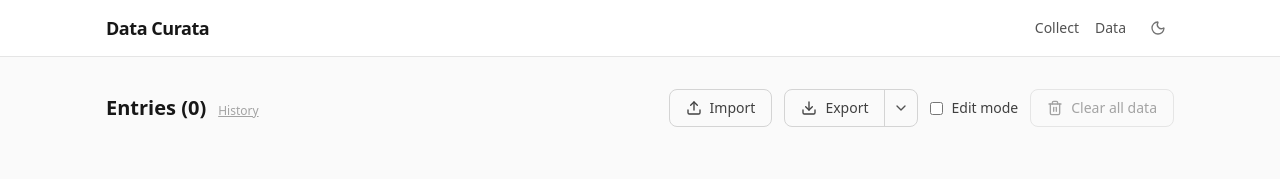
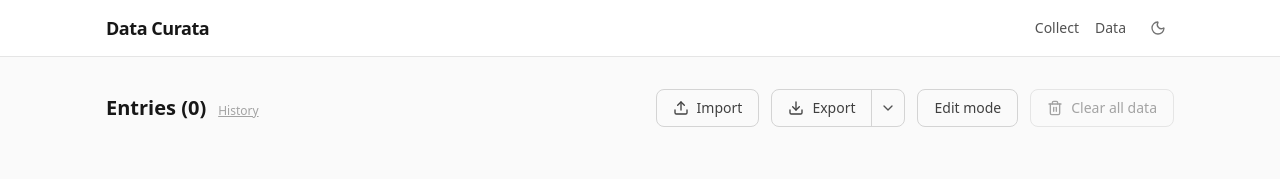
Before and after one commit to MentorFilou/data-curata, a Vue app: page /data in a window 1280 px wide. Shown: the top 179 px of the page. Built offline with nearby package versions, Linux system fonts and the light colour scheme.

Commit message:
feat: visually improve Edit mode toggle on DataPage

```diff
--- /dev/null
+++ b/src/components/common/PrimaryToggle.vue
@@ -0,0 +1,25 @@
+<script setup lang="ts">
+defineProps<{
+  modelValue: boolean
+  label: string
+}>()
+
+defineEmits<{
+  'update:modelValue': [value: boolean]
+}>()
+</script>
+
+<template>
+  <button
+    :aria-pressed="modelValue"
+    :class="[
+      'flex items-center gap-2 px-4 py-2 text-sm font-medium rounded-lg border transition-colors focus-visible:outline-none focus-visible:ring-2 focus-visible:ring-accent-500',
+      modelValue
+        ? 'bg-accent-600 border-accent-600 text-white hover:bg-accent-700 hover:border-accent-700 dark:bg-accent-500 dark:border-accent-500 dark:hover:bg-accent-600 dark:hover:border-accent-600'
+        : 'border-neutral-300 text-neutral-700 hover:bg-neutral-50 dark:border-neutral-600 dark:text-neutral-300 dark:hover:bg-neutral-800',
+    ]"
+    @click="$emit('update:modelValue', !modelValue)"
+  >
+    {{ label }}
+  </button>
+</template>
--- a/src/pages/DataPage.vue
+++ b/src/pages/DataPage.vue
@@ -10,6 +10,7 @@ import DataEditDrawer from '@/components/data/DataEditDrawer.vue'
 import ClearAllButton from '@/components/data/ClearAllButton.vue'
 import ExportButton from '@/components/actions/ExportButton.vue'
 import ImportButton from '@/components/actions/ImportButton.vue'
+import PrimaryToggle from '@/components/common/PrimaryToggle.vue'
 import type { Entry, EntryObject } from '@/lib/schema/types'
 
 const entriesStore = useEntriesStore()
@@ -94,15 +95,7 @@ const sortedSnapshots = computed(() =>
       <div class="flex items-center gap-3">
         <ImportButton />
         <ExportButton />
-        <label class="flex items-center gap-2 text-sm text-neutral-700 dark:text-neutral-300 cursor-pointer select-none">
-          <input
-            type="checkbox"
-            :checked="editMode"
-            class="rounded border-neutral-300 text-accent-600 focus:ring-accent-500"
-            @change="editMode = ($event.target as HTMLInputElement).checked"
-          />
-          Edit mode
-        </label>
+        <PrimaryToggle v-model="editMode" label="Edit mode" />
         <ClearAllButton />
       </div>
     </div>
```
